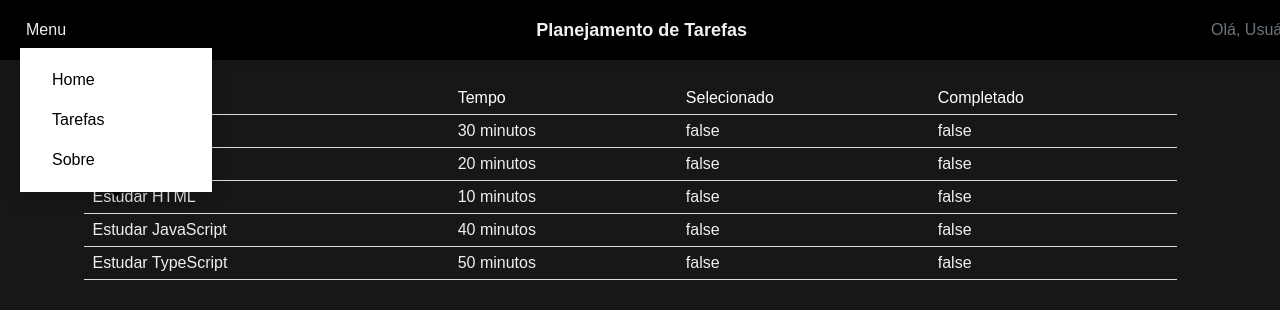
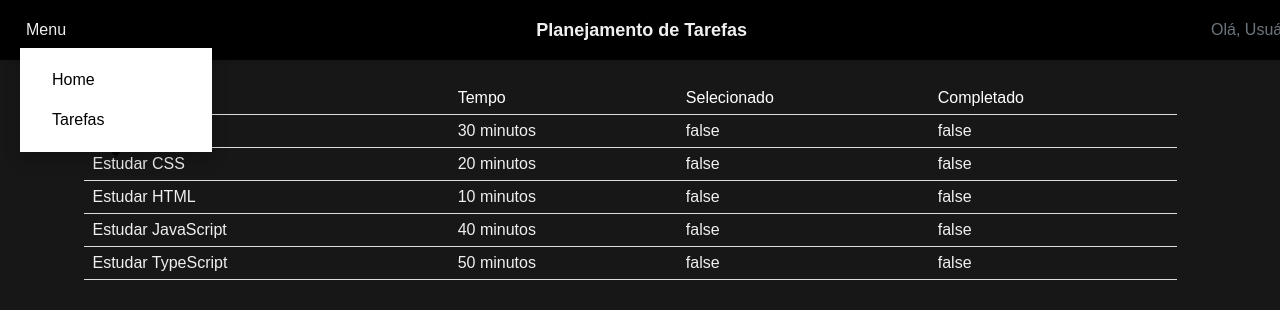
Before and after one commit to lucianogomes02/alura-studies, a React (Create React App) app: page /tarefas in a window 1280 px wide. Both pictures are taken after a click on the element "Menu". Shown: the top 310 px of the page. Built offline with nearby package versions, Linux system fonts and the light colour scheme.

Commit message:
feat: implements menu routing and options

```diff
--- a/src/components/Menu/ListagemPaginasMenu/ListagemPaginasMenu.module.scss
+++ b/src/components/Menu/ListagemPaginasMenu/ListagemPaginasMenu.module.scss
@@ -36,4 +36,15 @@
   padding: 12px 16px;
   text-decoration: none;
   display: block;
+
+  a:link,
+  a:visited {
+    text-decoration: none;
+    color: black;
+  }
+
+  a:hover,
+  a:active {
+    text-decoration: none;
+  }
 }
--- a/src/components/Menu/ListagemPaginasMenu/index.tsx
+++ b/src/components/Menu/ListagemPaginasMenu/index.tsx
@@ -1,9 +1,12 @@
 import { useState } from 'react';
 import style from './ListagemPaginasMenu.module.scss';
+import { Link } from 'react-router-dom';
+import OpcoesMenu from '../../../types/opcoesMenu';
 
 interface Props {
-    opcoes: string[];
+    opcoes: OpcoesMenu[];
 }
+
 
 export default function ListagemPaginasMenu({ opcoes }: Props) {
     const [estaAberto, setEstaAberto] = useState<boolean>(false);
@@ -17,7 +20,7 @@ export default function ListagemPaginasMenu({ opcoes }: Props) {
             <ul className={style.listaMenu}>
             {opcoes.map((opcao, index) => (
                 <li key={index} className={style.itemMenu}>
-                {opcao}
+                <Link to={opcao.url}>{opcao.nome}</Link>
                 </li>
             ))}
             </ul>
--- a/src/components/Menu/index.tsx
+++ b/src/components/Menu/index.tsx
@@ -1,4 +1,3 @@
-// Menu.js
 import './Menu.module.scss';
 import style from './Menu.module.scss';
 import ListagemPaginasMenu from './ListagemPaginasMenu';
@@ -8,9 +7,8 @@ export default function Menu() {
     <div className={style.menu}>
       <ListagemPaginasMenu
         opcoes={[
-          'Home',
-          'Tarefas',
-          'Sobre'
+          {nome: 'Home', url: '/'},
+          {nome: 'Tarefas', url: '/tarefas'},
         ]}
       />
       <h1 className={style.appName}>Planejamento de Tarefas</h1>
--- a/src/index.tsx
+++ b/src/index.tsx
@@ -1,15 +1,13 @@
 import React from 'react';
 import ReactDOM from 'react-dom/client';
 import './index.css';
-import Router from './routes';
-import Menu from './components/Menu';
+import App from './pages/App';
 
 const root = ReactDOM.createRoot(
   document.getElementById('root') as HTMLElement
 );
 root.render(
   <React.StrictMode>
-    <Menu />
-    <Router />
+    <App />
   </React.StrictMode>
 );
--- a/src/routes/index.tsx
+++ b/src/pages/App.tsx
@@ -1,14 +1,16 @@
-import { BrowserRouter as Router, Routes, Route } from "react-router-dom";
+import { BrowserRouter, Routes, Route } from "react-router-dom";
 import Home from "../pages/Home";
 import PaginaDeTarefas from "../pages/Tarefas";
+import Menu from "../components/Menu";
 
-export default function AppRouter() {
+export default function App() {
   return (
-    <Router>
+    <BrowserRouter>
+        <Menu />
         <Routes>
             <Route path="/" element={<Home />} />
             <Route path="/tarefas" element={<PaginaDeTarefas />} />
         </Routes>
-    </Router>
+    </BrowserRouter>
   );
 }
--- /dev/null
+++ b/src/types/opcoesMenu.ts
@@ -0,0 +1,4 @@
+export default interface OpcoesMenu {
+    nome: string;
+    url: string;
+}
```
